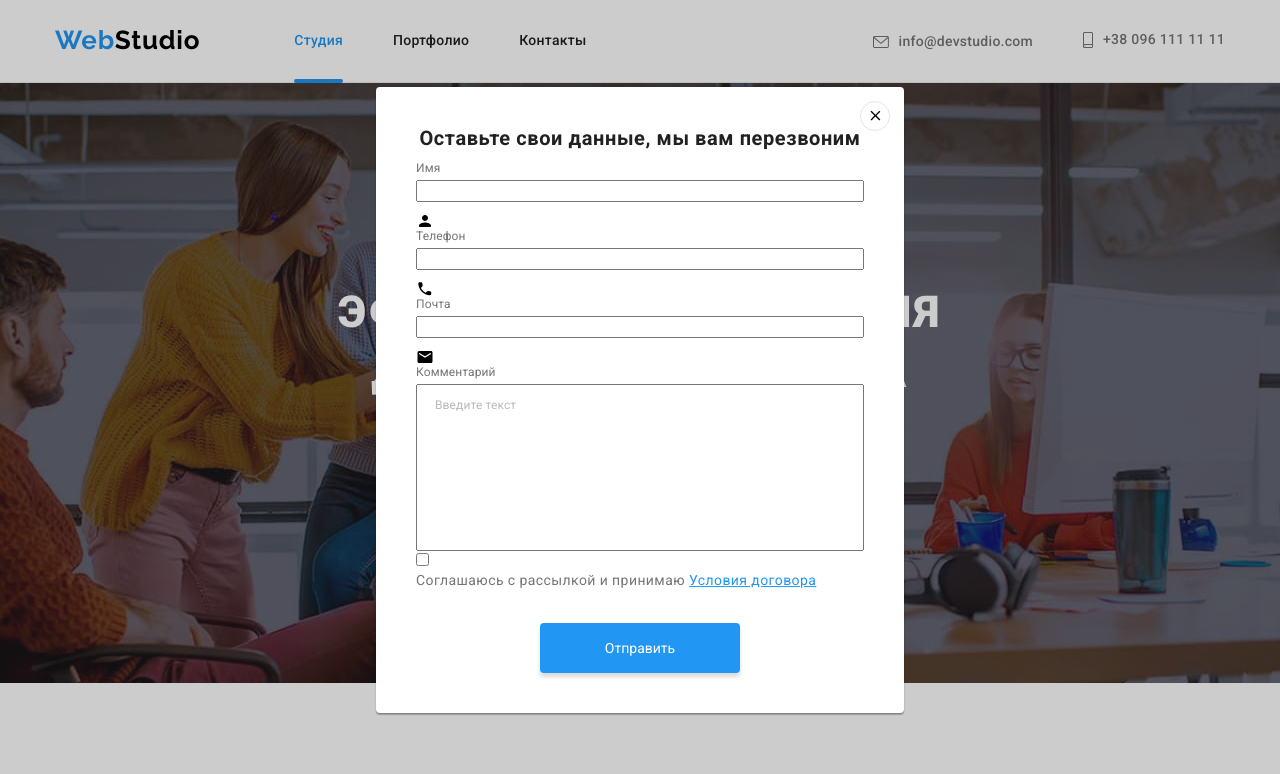
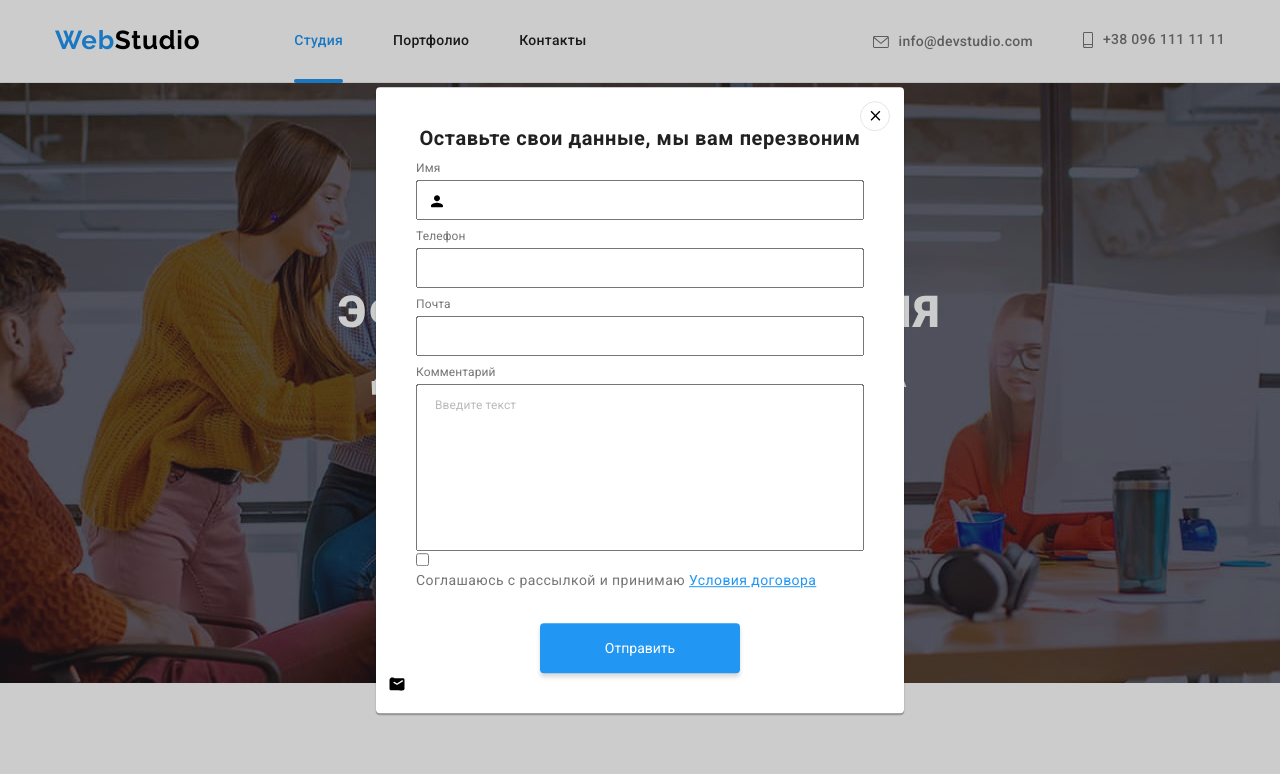
Before and after one commit to Yauheni2021/goit-markup-hw-06, a plain HTML site: page index.html in a window 1280 px wide. Both pictures are taken after a click on the button "Заказать услугу". Shown: the top 774 px of the page. Drawn offline with nearby package versions, Linux system fonts and the light colour scheme.

Commit message:
Update styles

```diff
--- a/css/styles.css
+++ b/css/styles.css
@@ -817,10 +817,21 @@ ul {
   color: var(--title-text-color);
 }
 
+.modal-thumb {
+position: relative;
+
+}
+
 .modal-label {
   display: flex;
   flex-direction: column;
   width: 448px;
+}
+
+.label-icon {
+  position: absolute;
+  left: 12px;
+  bottom: 20px;
 
 }
 
@@ -835,6 +846,8 @@ ul {
 
 .modal-input {
   margin-bottom: 10px;
+  height: 40px;
+  padding-left: 30px;
 }
 
 .modal-textarea {
```
